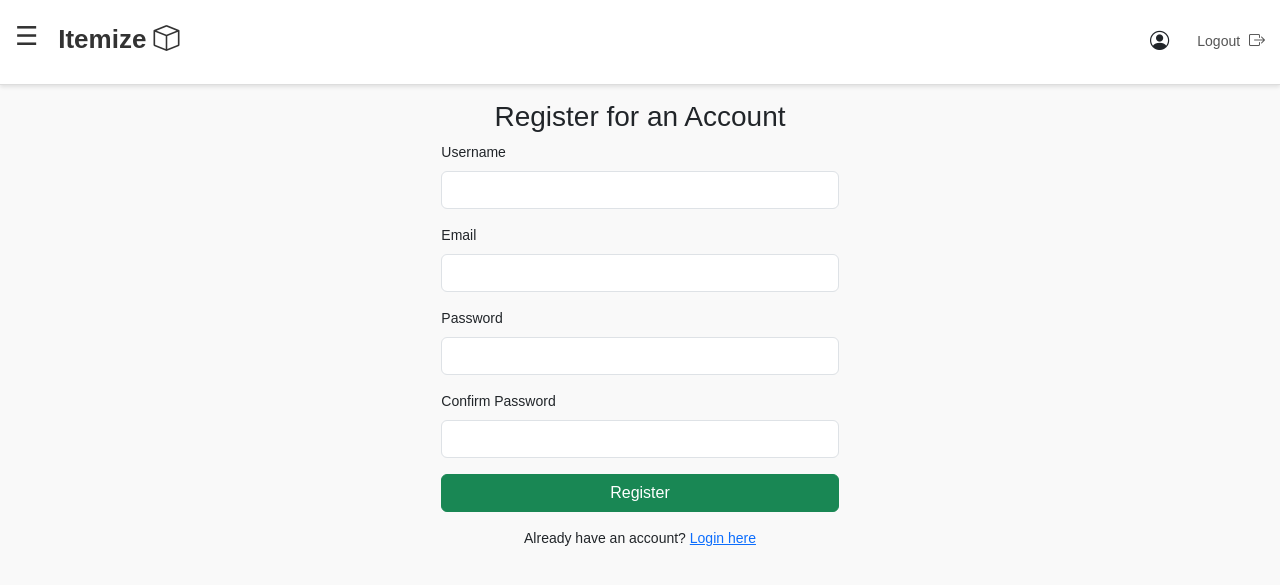
After one commit to ladvapranay/InventoryTrackerApp, a Django app: page /register/ in a window 1280 px wide. The commit adds this page. Shown: the top 585 px of the page. Run offline with Django 5.2, Linux system fonts and the light colour scheme.

Commit message:
Register Page functioning

```diff
--- a/InventoryTrackerApp/urls.py
+++ b/InventoryTrackerApp/urls.py
@@ -7,8 +7,12 @@ from inventory import views
 urlpatterns = [
     path('admin/', admin.site.urls),  # Admin portal
     path('', auth_views.LoginView.as_view(template_name='registration/login.html'), name='login'),  # Login
+
+    path('login/', auth_views.LoginView.as_view(template_name='registration/login.html'), name='login'),  # /login/
+    path('register/', views.register, name='register'),
     path('dashboard/', views.dashboard, name='dashboard'),  # Dashboard
     path('logout/', views.logout_view, name='logout'),  # Logout
+
     path('available-inventory/', views.available_inventory, name='available_inventory'),  # View inventory
     path('create-request/', views.create_request, name='create_request'),  # Create request
     path('delete-request/<int:request_id>/', views.delete_request, name='delete_request'),
--- a/inventory/views.py
+++ b/inventory/views.py
@@ -1,11 +1,11 @@
-from pyexpat.errors import messages
 from urllib.request import Request
 
 from django.contrib import messages
 
-from django.contrib.auth import logout
+from django.contrib.auth import logout, login
 from django.contrib.auth.decorators import login_required, user_passes_test
 from django.contrib.auth.mixins import UserPassesTestMixin
+from django.contrib.auth.models import User
 from django.shortcuts import render, redirect, get_object_or_404
 from django.http import JsonResponse, HttpResponseBadRequest
 from django.urls import reverse_lazy
@@ -14,6 +14,35 @@ from django.views.generic import DeleteView
 from .models import InventoryItem, InventoryRequest
 from .forms import RequestForm, AdminRequestForm
 
+def register(request):
+    if request.method == 'POST':
+        username = request.POST['username']
+        email = request.POST['email']
+        password = request.POST['password']
+        confirm_password = request.POST['confirm_password']
+
+        # Check if passwords match
+        if password != confirm_password:
+            messages.error(request, "Passwords do not match.")
+            return redirect('register')
+
+        # Check if username or email already exists
+        if User.objects.filter(username=username).exists():
+            messages.error(request, "Username already taken.")
+            return redirect('register')
+
+        if User.objects.filter(email=email).exists():
+            messages.error(request, "Email is already registered.")
+            return redirect('register')
+
+        # Create user and log them in
+        user = User.objects.create_user(username=username, email=email, password=password)
+        user.save()
+        messages.success(request, "Account created successfully!")
+        login(request, user)
+        return redirect('dashboard')
+
+    return render(request, 'registration/register.html')
 
 @login_required
 def dashboard(request):
@@ -23,7 +52,9 @@ def dashboard(request):
         is_admin = True
     else:
         requests = InventoryRequest.objects.filter(requested_by=request.user)
-        current_requests_count = InventoryRequest.objects.exclude(status__in=['Approved', 'Rejected']).count()
+        current_requests_count = InventoryRequest.objects.filter(
+            requested_by=request.user
+        ).exclude(status__in=['Approved', 'Rejected']).count()
         is_admin = False
 
     # Get available inventories
--- a/templates/dashboard.html
+++ b/templates/dashboard.html
@@ -57,7 +57,7 @@
         }
     </style>
     <div class="container-fluid mt-5">
-        <h1 class="text-center" style="margin-top: 15px;">Welcome {{ user.username|title }} to Itemize!</h1>
+        <h1 class="text-center" style="margin-top: 15px;">Welcome <strong>{{ user.username|title }}</strong> to Itemize!</h1>
         <h2 class="mb-4">Your Inventory Dashboard:</h2>
 
         <table class="table table-striped">
--- a/templates/registration/login.html
+++ b/templates/registration/login.html
@@ -18,6 +18,10 @@
             </div>
             <button type="submit" class="btn btn-primary w-100">Login</button>
         </form>
+
+          <p class="text-center mt-3">Don't have an account?
+            <a href="{% url 'register' %}" class="text-success">Register here</a>
+        </p>
     </div>
 </div>
 {% endblock %}
--- /dev/null
+++ b/templates/registration/register.html
@@ -0,0 +1,32 @@
+{% extends 'base.html' %}
+
+{% block title %}Register{% endblock %}
+
+{% block content %}
+<div class="row justify-content-center">
+    <div class="col-md-4">
+        <h3 class="text-center">Register for an Account</h3>
+        <form method="post">
+            {% csrf_token %}
+            <div class="mb-3">
+                <label for="username" class="form-label">Username</label>
+                <input type="text" id="username" name="username" class="form-control" required>
+            </div>
+            <div class="mb-3">
+                <label for="email" class="form-label">Email</label>
+                <input type="email" id="email" name="email" class="form-control" required>
+            </div>
+            <div class="mb-3">
+                <label for="password" class="form-label">Password</label>
+                <input type="password" id="password" name="password" class="form-control" required>
+            </div>
+            <div class="mb-3">
+                <label for="confirm_password" class="form-label">Confirm Password</label>
+                <input type="password" id="confirm_password" name="confirm_password" class="form-control" required>
+            </div>
+            <button type="submit" class="btn btn-success w-100">Register</button>
+        </form>
+        <p class="text-center mt-3">Already have an account? <a href="{% url 'login' %}">Login here</a></p>
+    </div>
+</div>
+{% endblock %}
```
Also changed, not shown: templates/delete_request.html (+21 -7 lines), templates/edit_request.html (+14 -5 lines), db.sqlite3, 1 other file.
